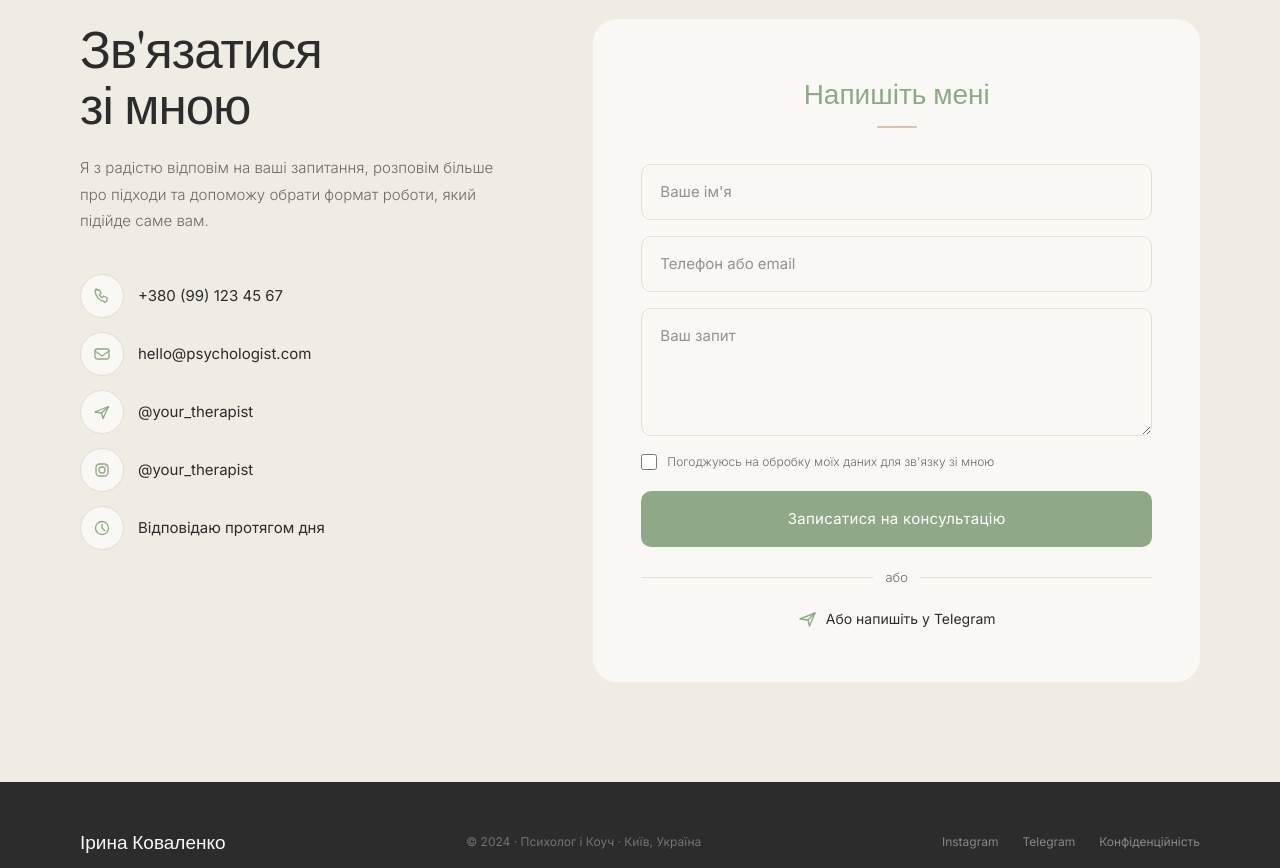
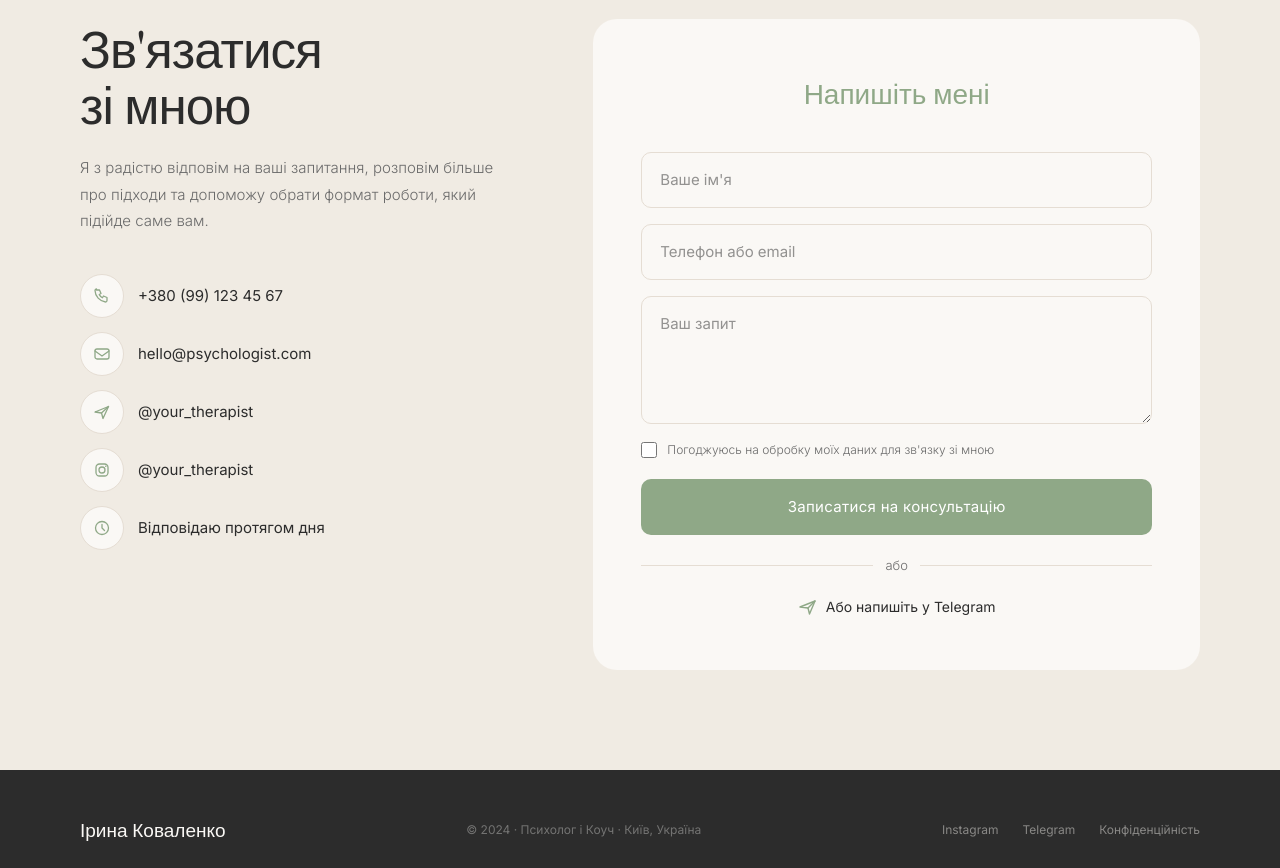
Before and after one commit to danylonahorniuk/psychologist-landing, a Next.js app: page / in a window 1280 px wide. Shown: the part 7740-8608 px from the top of the page. Built offline with nearby package versions, Linux system fonts and the light colour scheme.

Commit message:
feat: remove underline under form heading

```diff
--- a/components/Contact.tsx
+++ b/components/Contact.tsx
@@ -197,12 +197,11 @@ export default function Contact() {
               fontSize: "28px",
               fontWeight: 500,
               color: "var(--sage)",
-              marginBottom: "10px",
+              marginBottom: "36px",
               textAlign: "center",
             }}>
               Напишіть мені
             </h3>
-            <div style={{ width: "40px", height: "2px", background: "var(--sand)", borderRadius: "1px", margin: "0 auto 36px" }} />
 
             <div style={{ display: "flex", flexDirection: "column", gap: "16px" }}>
               <input
```
